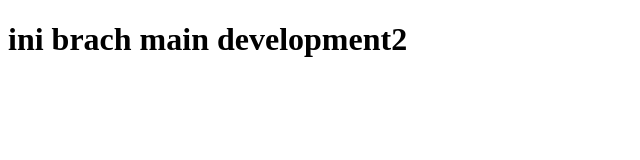
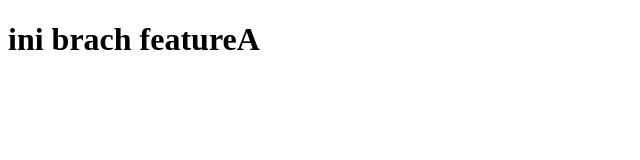
Before and after one commit to codingdra/pelatihan, a plain HTML site: page index.html in a window 1280 px wide. Shown: the whole page, without its empty margins (0-640 px from the left). Drawn offline with Linux system fonts and the light colour scheme.

Commit message:
ini fuatureA

```diff
--- a/index.html
+++ b/index.html
@@ -7,6 +7,6 @@
   <title>Pelatihan Git</title>
 </head>
 <body>
-  <h1>ini brach main development2</h1>
+  <h1>ini brach featureA</h1>
 </body>
 </html>
```
